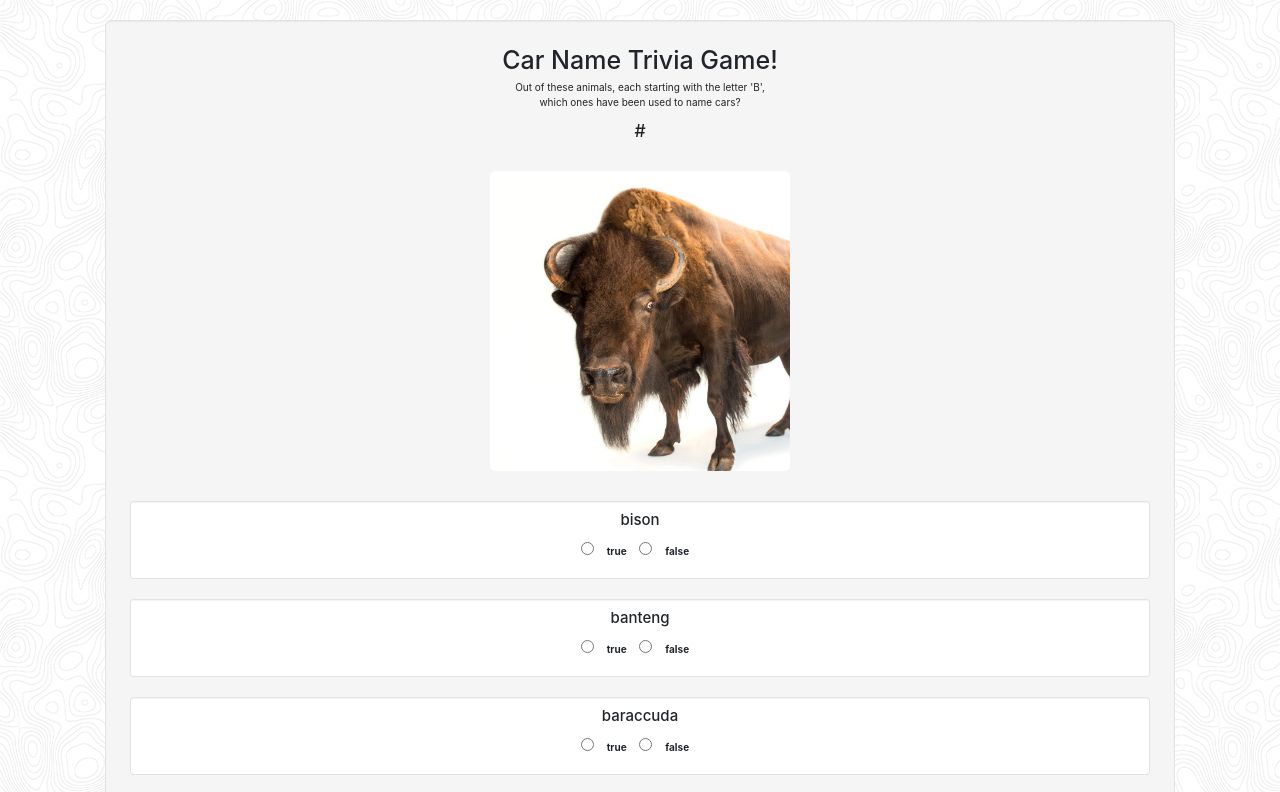
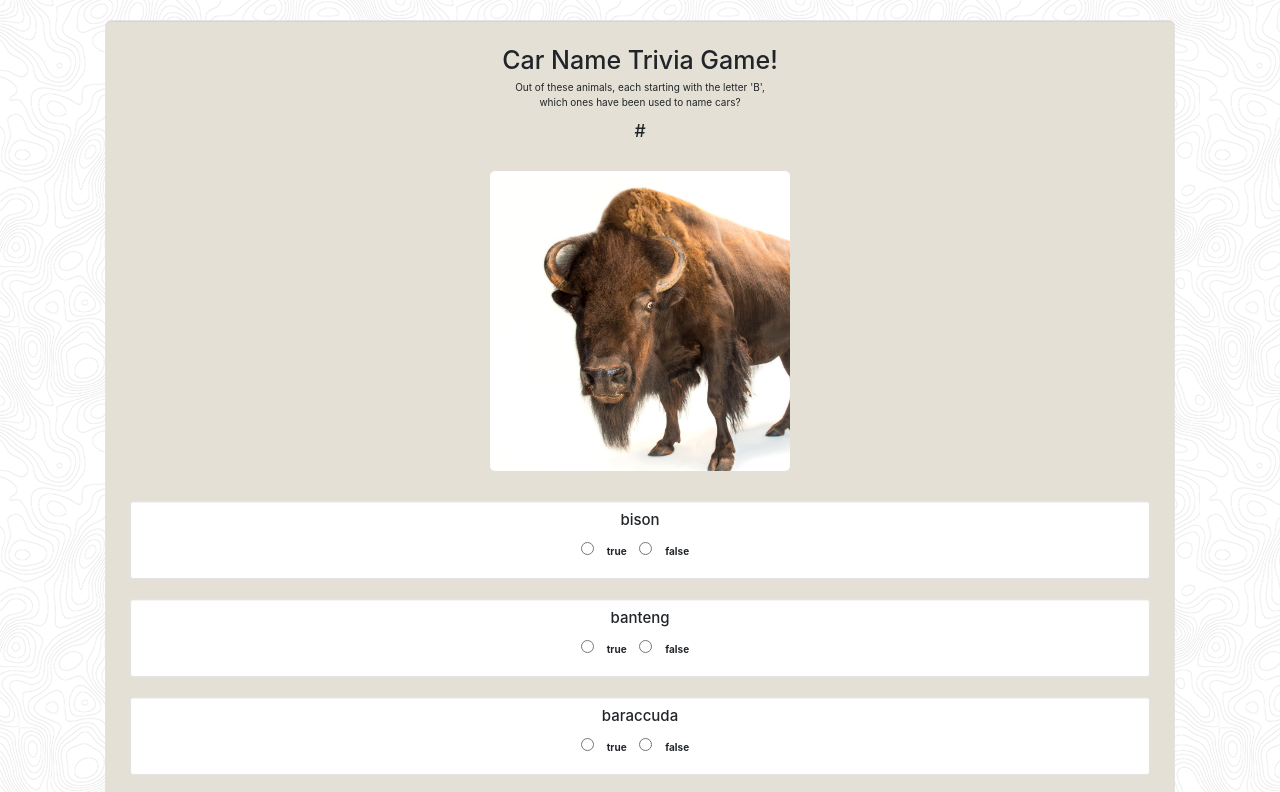
Before and after one commit to mjay13/TriviaGame, a plain HTML site: page index.html in a window 1280 px wide. Shown: the top 792 px of the page. Drawn offline with nearby package versions, Linux system fonts and the light colour scheme.

Commit message:
some styling changes

```diff
--- a/assets/css/style.css
+++ b/assets/css/style.css
@@ -21,6 +21,10 @@ footer {
 	text-align: center;
 }
 
+.well-lg {
+	background-color: #e5e0d5;
+}
+
 .well-sm {
 	background-color: #fff;
 }
--- a/assets/javascript/app.js
+++ b/assets/javascript/app.js
@@ -100,7 +100,6 @@ $(document).ready(function() {
     //          $("#remainingTime").append("<h2>your time is up!</h2>");
     //		}
 
-    //car and animal gifs on rotating loop
     // __________________________________
     // ** Game Logic **
 
@@ -112,7 +111,7 @@ $(document).ready(function() {
     // $("#remainingTime").append("remaining time: " + time);
     // console.log(setTimeout);
 
-    // also set the submit button to stop the timer and show results
+    // also set the submit button to stop the timer and show results // or no submit button?
     // use modal to show results when timer is up or submit is clicked?
 
 
```
